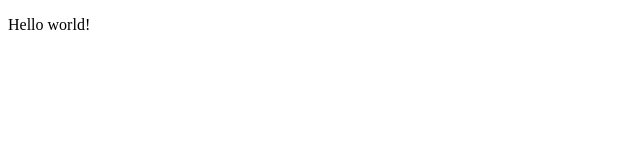
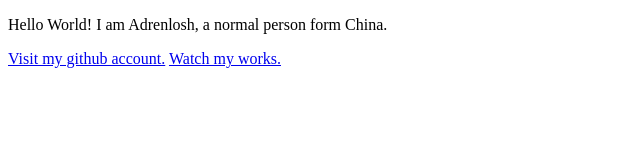
Before and after one commit to Adrenlosh/adrenlosh.github.io, a plain HTML site: page index.html in a window 1280 px wide. Shown: the whole page, without its empty margins (0-640 px from the left). Drawn offline with Linux system fonts and the light colour scheme.

Commit message:
Add more details

```diff
--- a/index.html
+++ b/index.html
@@ -1,9 +1,11 @@
 <!DOCTYPE html>
 <html>
   <head>
-  <title>Adrenlosh's Personal Web Page</title>
+   <title>Adrenlosh's Personal Web Page</title>
   </head>
   <body>
-  <p>Hello world!</p>
+  <p>Hello World! I am Adrenlosh, a normal person form China.</p>
+  <a href="https://github.com/Adrenlosh">Visit my github account.</a>
+  <a href="https://1drv.ms/f/c/461d4e787ce5ee5b/IgBrY_dK2PsETqBBXTPCZ5P1AfpBdNQu8SKpiBR8DyPzfYs?e=HVGFTc">Watch my works.</a>
   </body>
-  </html>
+</html>
```
